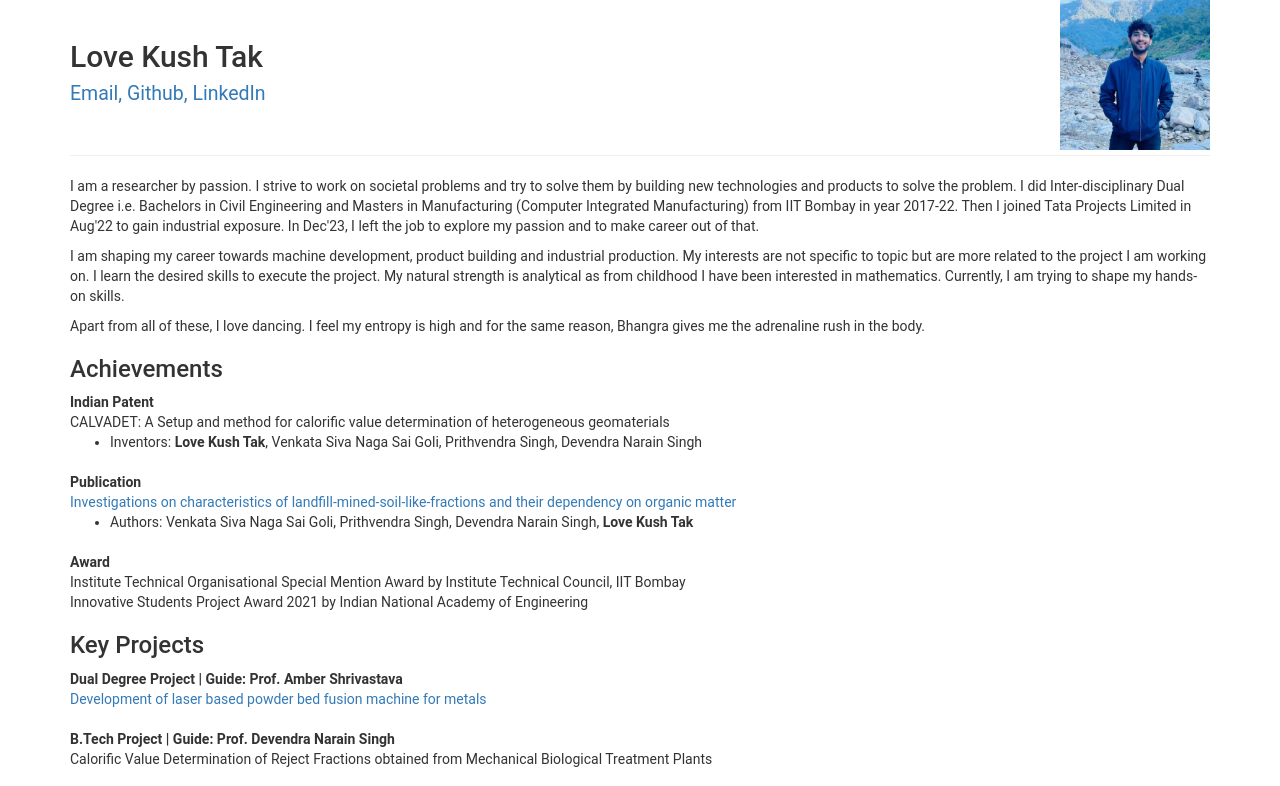
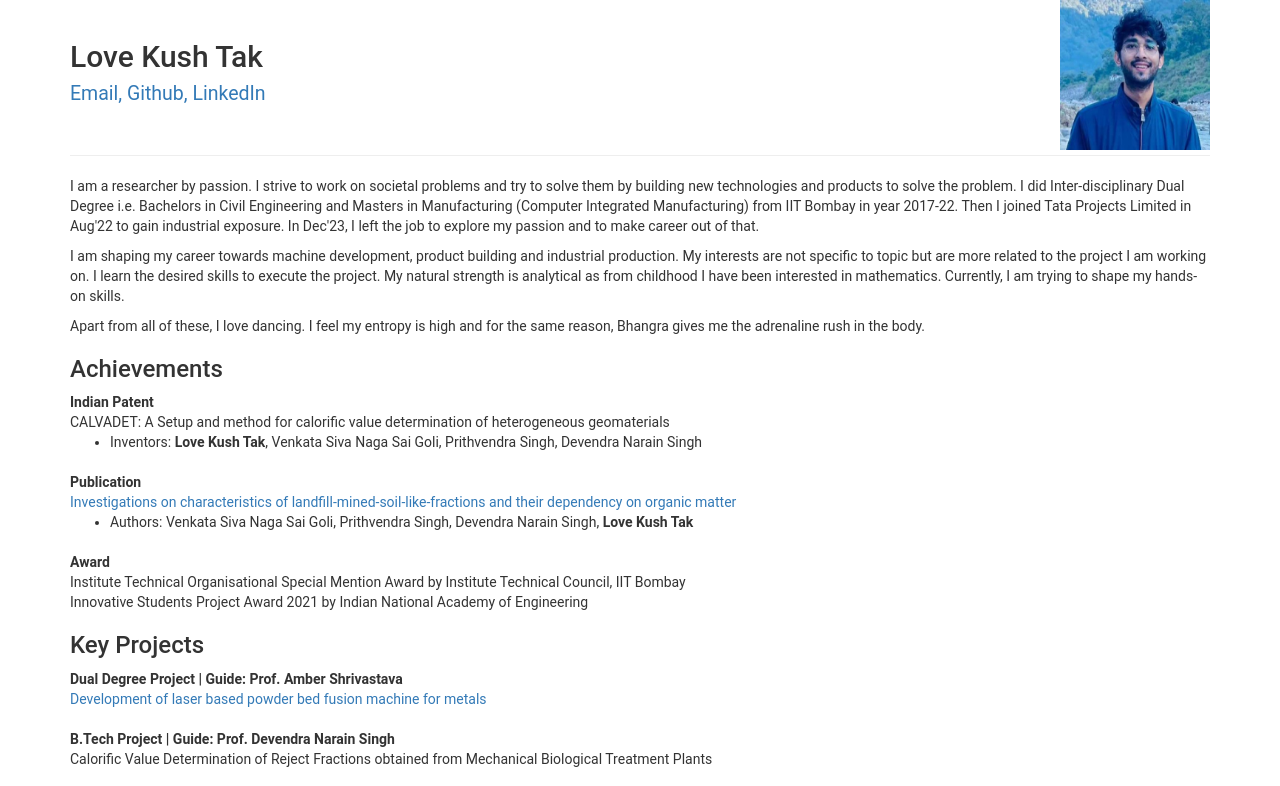
Before and after one commit to Love-Kush-Tak/lovekush.github.io, a plain HTML site: page docs/index.html in a window 1280 px wide. Shown: the top 786 px of the page. Drawn offline with Linux system fonts and the light colour scheme.

Commit message:
Update index.html

```diff
--- a/docs/index.html
+++ b/docs/index.html
@@ -30,7 +30,7 @@
 	</head>
 	<body>
 		<div class="container">
-			<img src="images/me2.jpg" alt="Mountain" style="width:150px;height:150px;" align="right">
+			<img src="images/me3.jpg" alt="Mountain" style="width:150px;height:150px;" align="right">
 			<div class="page-header">
 				<h2>Love Kush Tak
 				<p><small><a href="mailto:ishaantak99@gmail.com">Email, </a><a href="https://github.com/Love-Kush-Tak">Github, </a><a href="https://www.linkedin.com/in/love-kush-tak-358852a0/">LinkedIn</a></small></h2></p><br>
```
